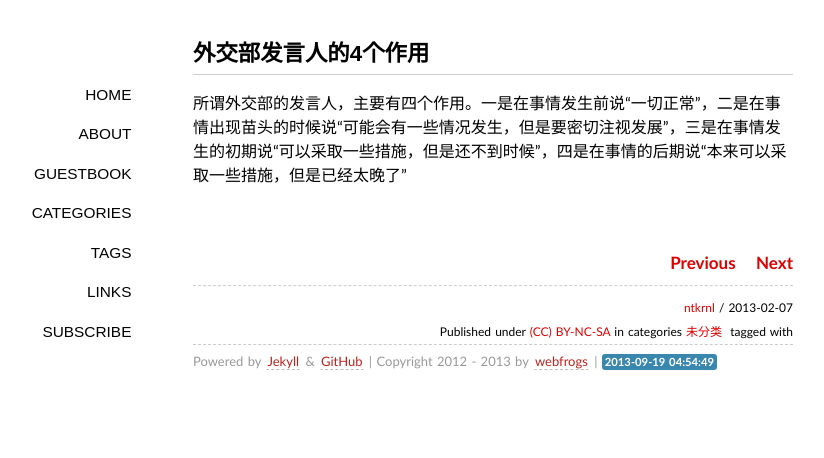
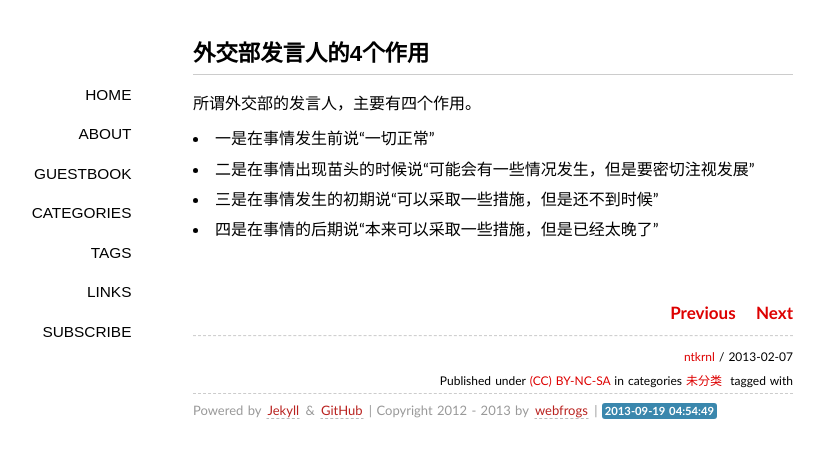
Before and after one commit to ntkrnl/ntkrnl.github.io, a Jekyll site: the page built from _posts/2013-02-07-spokesman-of-the-ministry-of-foreign-affairs-4.markdown, in a window 1280 px wide. Shown: the top 458 px of the page, without its empty margins (147-971 px from the left). Built offline with Jekyll 4.4.1, drawn with Linux system fonts in a browser that asks for light colours; some web fonts are replaced; Markdown is read by kramdown in place of the engine named in the settings; comment, search, counter and statistics services are not loaded.

```diff
--- a/_posts/2013-02-07-spokesman-of-the-ministry-of-foreign-affairs-4.markdown
+++ b/_posts/2013-02-07-spokesman-of-the-ministry-of-foreign-affairs-4.markdown
@@ -10,4 +10,8 @@ categories:
 - 未分类
 ---
 
-所谓外交部的发言人，主要有四个作用。一是在事情发生前说“一切正常”，二是在事情出现苗头的时候说“可能会有一些情况发生，但是要密切注视发展”，三是在事情发生的初期说“可以采取一些措施，但是还不到时候”，四是在事情的后期说“本来可以采取一些措施，但是已经太晚了”
+所谓外交部的发言人，主要有四个作用。
+- 一是在事情发生前说“一切正常”
+- 二是在事情出现苗头的时候说“可能会有一些情况发生，但是要密切注视发展”
+- 三是在事情发生的初期说“可以采取一些措施，但是还不到时候”
+- 四是在事情的后期说“本来可以采取一些措施，但是已经太晚了”
```
